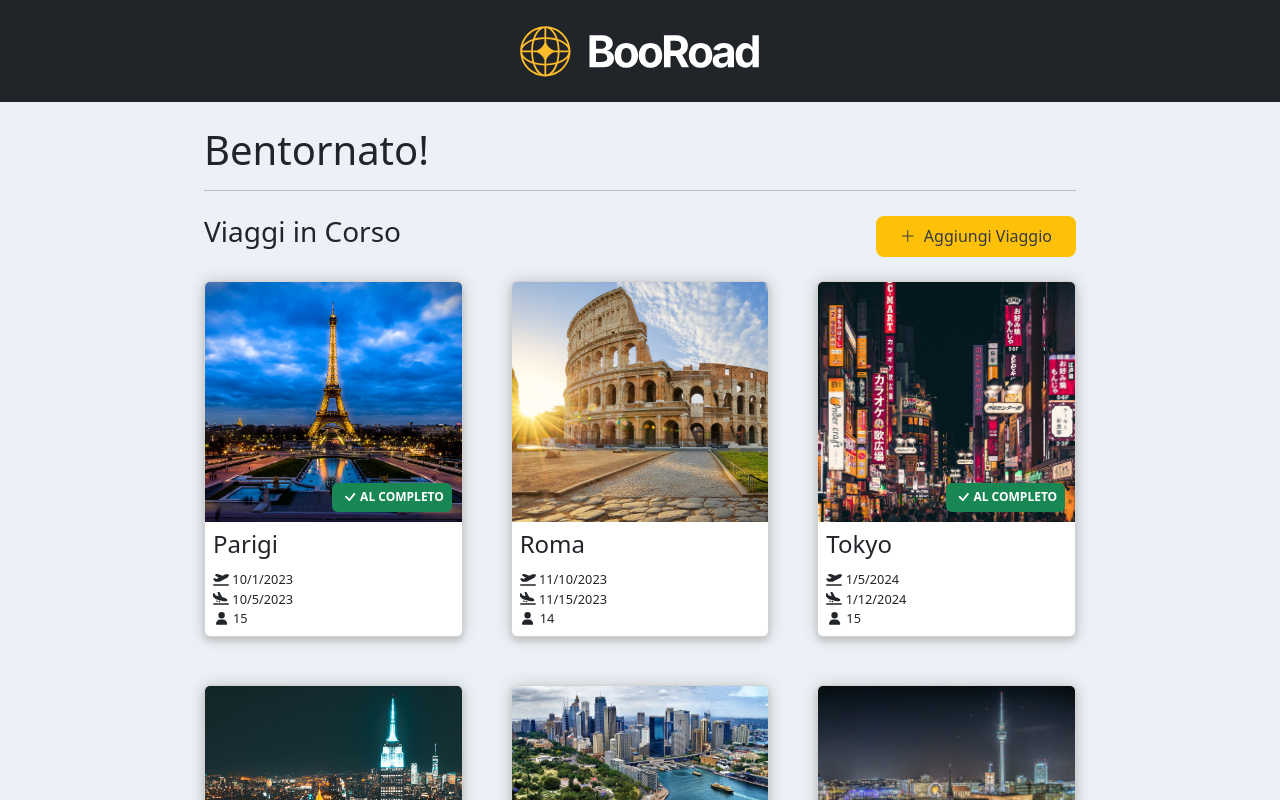
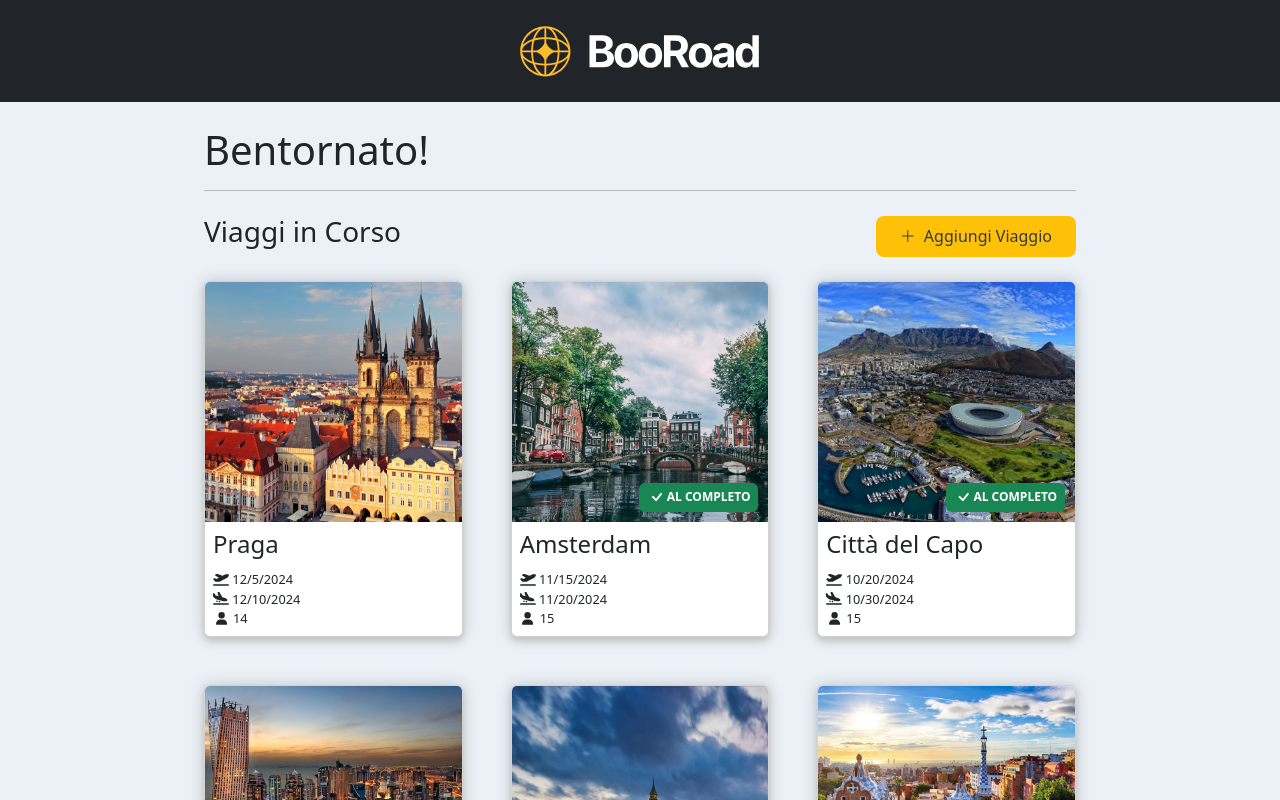
Before and after one commit to Leonardo-Mocchi/sst3-gruppo-4, a React (Vite) app: page / in a window 1280 px wide. Shown: the top 800 px of the page. Built offline with nearby package versions, Linux system fonts and the light colour scheme.

Commit message:
Fix travel cards rendering order by reversing the map function

```diff
--- a/src/pages/HomePage.jsx
+++ b/src/pages/HomePage.jsx
@@ -43,7 +43,7 @@ export default function HomePage() {
                                 <CardStructure travel={travel} />
                             </Link>
                         </div>
-                    ))}
+                    )).reverse()}
                 </div>
             </div >
         </main >
```
